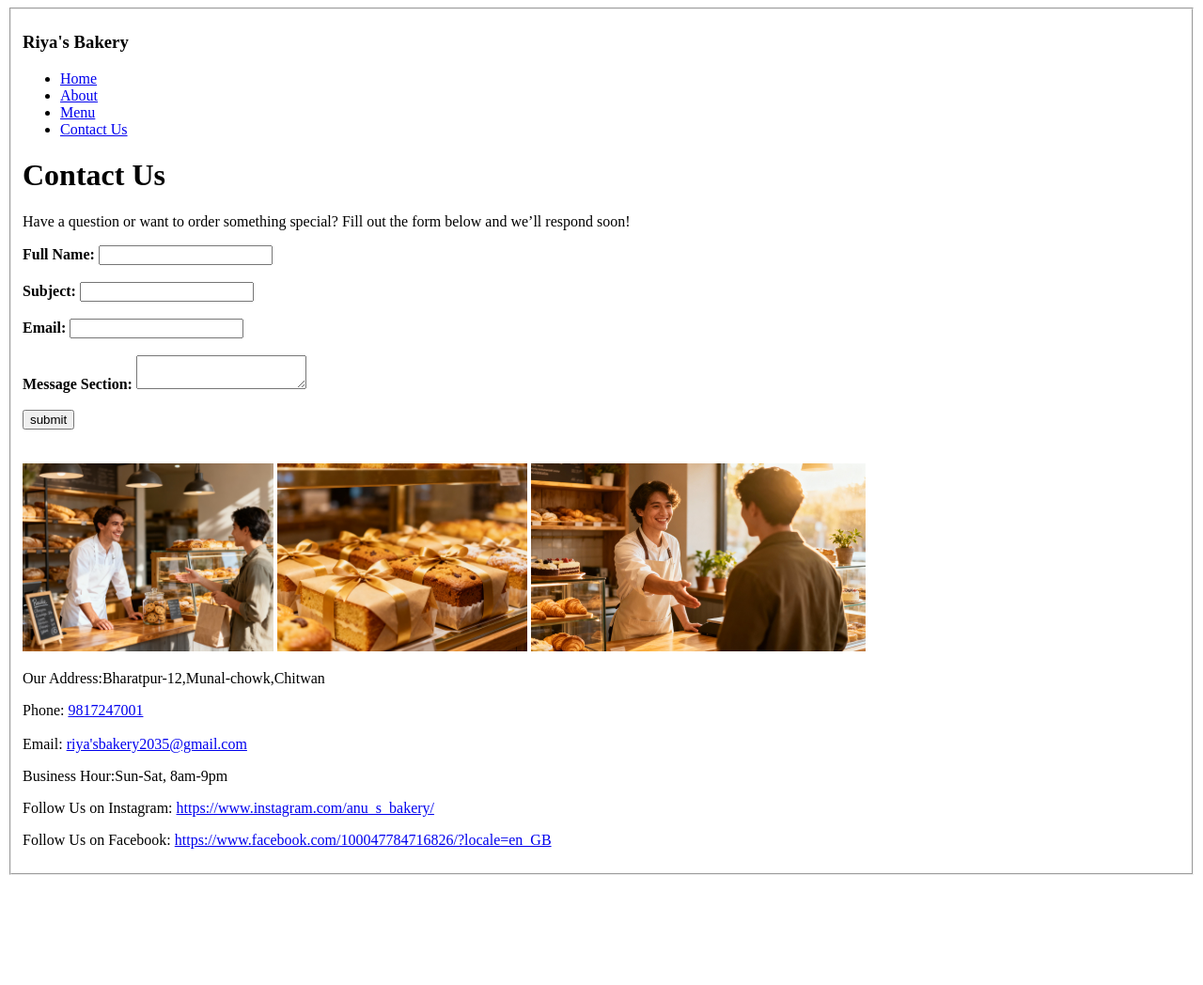
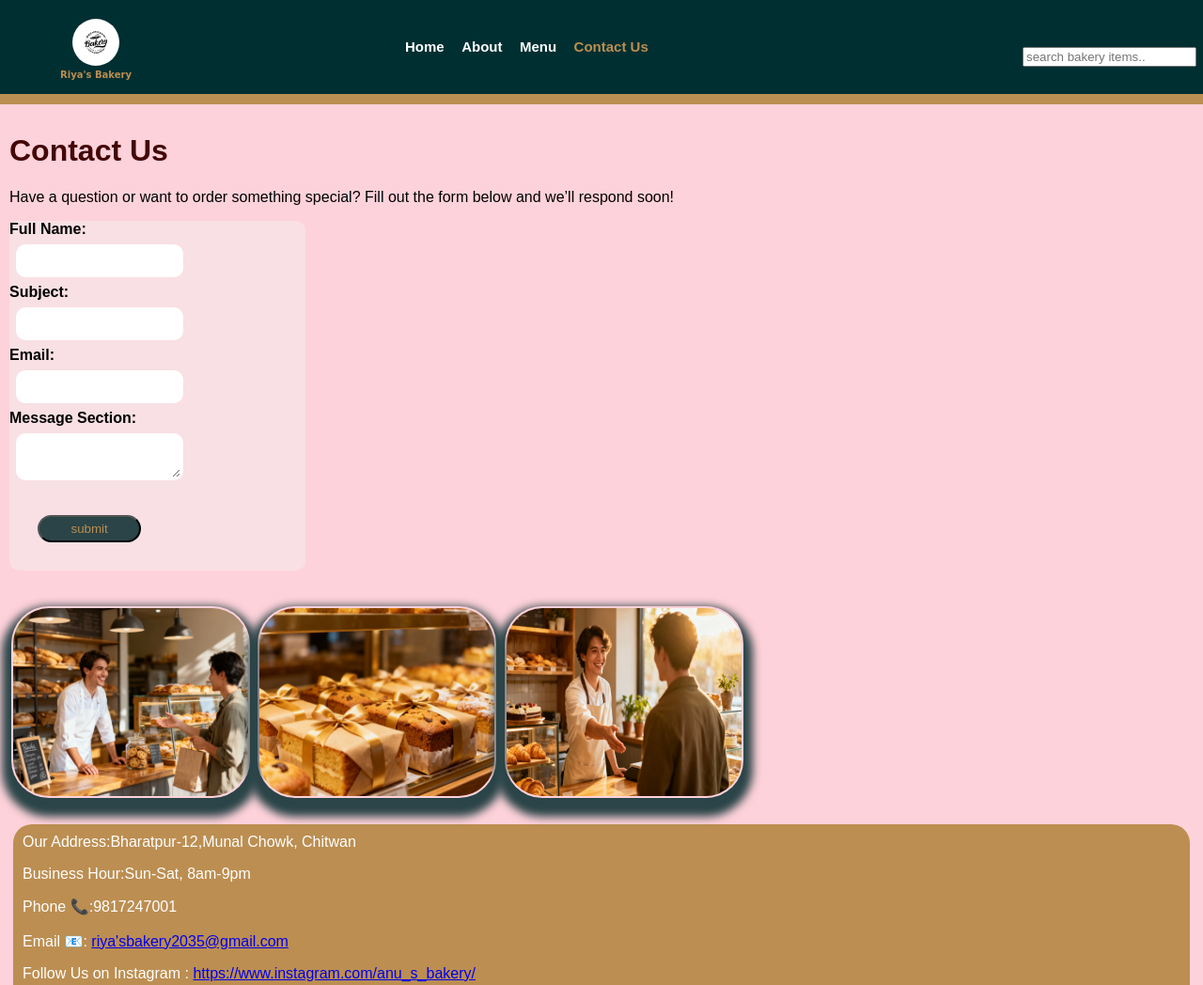
Before and after one commit to Riya629/Riya-Bakery, a plain HTML site: page Contact.html in a window 1280 px wide. Shown: the top 1048 px of the page at 94% size. Before the commit the page ends 939 px from the top, so only its background shows below. Drawn offline with Linux system fonts and the light colour scheme.

Commit message:
implementation of the background

```diff
--- a/Contact.html
+++ b/Contact.html
@@ -5,57 +5,89 @@
     <meta charset="UTF-8">
     <meta name="viewport" content="width=device-width, initial-scale=1.0">
     <title>Riya's Bakery Contact</title>
+    <link rel="stylesheet" href="css/style.css">
 </head>
 
-<body>
+<body class="contact">
+<div class="box">
+    <header class="head">
+                <!--left box for logo-->
+                <div class="left">
+                    <img src="images/logo1.avif" alt="logo">
+                     <div class="logoname"><b>Riya's Bakery</b></div>
+                </div>
 
-    <fieldset>
-        <section><h3>Riya's Bakery</h3></section>
-        <nav>
-            <ul>
-                <li><a href="index.html">Home</a></li>
-                <li><a href="about.html">About </a></li>
-                <li> <a href="menu.html">Menu</a></li>
-                <li><a href="contact.html">Contact Us</a></li>
-            </ul>
-        </nav>
+       <!--mid box for navbar-->
+            <div class="center">
+                <nav>
+                <ul class="navbar">
+                    <li><a href="index.html"><b>Home</b></a></li>
+                    <li><a href="about.html"><b>About</b> </a></li>
+                    <li> <a href="menu.html"><b>Menu</b></a></li>
+                    <li><a href="contact.html" class="active"><b>Contact Us</b> </a></li>
+                </ul>
+            </nav>
+        </div>
+        <!--right box for search-->
+        <div class="right">
+           <form>
+            <input type="search" id="search" name="search" placeholder="search bakery items..">
+           </form>
+        </div>
+        </header class=head>
+        <div class="midhead">
+
+        </div>
+        <main class="mainbody">
         <h1>Contact Us</h1>
 
         <p>
         Have a question or want to order something special? Fill out the form below and we’ll respond soon!
         </p>
-        <form method="post">
+        <form method="post" class="form2">
+            <div class="fillup">
             <label for="name"><b>Full Name:</b></label>
-            <input type="text" name="username" id="username"> <br><br>
+            <input type="text" name="username" id="username">
             <label for="subject"><b>Subject:</b></label>
-            <input type="text" name="subject" id="subject"><br><br>
+            <input type="text" name="subject" id="subject">
             <label for="email"><b>Email:</b></label>
-            <input type="email" name="email" id="email"><br><br>
+            <input type="email" name="email" id="email">
             <label for="message"><b> Message Section:</b></label>
-            <textarea name="message" id="message" rows="2" ></textarea><br><br>
+            <textarea name="message" id="message" rows="2" ></textarea>
+            </div>
+
             <input type="submit" value="submit">
+
              </form>
 
         <br>
         <br>
-        <img src="images/contact1.png" alt="random" height="200">
-        <img src="images/packed.png" alt="random" height="200">
-        <img src="images/services.png" alt="random" height="200">
-        <p>Our Address:Bharatpur-12,Munal-chowk,Chitwan</p>
-        <label for="phone">Phone:</label>
-        <a href="tel:9817247001">9817247001</a><br><br>
-        <label for="email">Email:</label>
+        <div class="image">
+        <img src="images/contact1.png" alt="random">
+        <img src="images/packed.png" alt="random">
+        <img src="images/services.png" alt="random">
+        </div>
+        </main>
+
+        <footer>
+            <div class="info">
+        <label for="address">Our Address:Bharatpur-12,Munal Chowk, Chitwan</label>
+         <p>Business Hour:Sun-Sat, 8am-9pm</p>
+        <label for="phone">Phone 📞:9817247001</label> <br> <br>
+
+        <label for="email">Email 📧:</label>
         <a href="mailto:riya'sbakery2035@gmal.com">riya'sbakery2035@gmail.com</a>
- <p>Business Hour:Sun-Sat, 8am-9pm</p>
+
 <p>
-    Follow Us on Instagram: <a href="https://www.instagram.com/anu_s_bakery/">https://www.instagram.com/anu_s_bakery/</a>
+    Follow Us on Instagram : <a href="https://www.instagram.com/anu_s_bakery/">https://www.instagram.com/anu_s_bakery/</a>
 
 </p>
 <p>
     Follow Us on Facebook: <a href="https://www.facebook.com/100047784716826/?locale=en_GB">https://www.facebook.com/100047784716826/?locale=en_GB</a>
 </p>
-
-    </fieldset>
+   </footer>
+   </div>
+   </div>
 </body>
 
 </html>
--- /dev/null
+++ b/css/style.css
@@ -0,0 +1,283 @@
+/*Home page*/
+body.home {
+    margin: 0px;
+    padding: 0px;
+    height: auto;
+    width: auto;
+    font-family: arial, verdana;
+    background: url(../images/background1.avif);
+    background-repeat: no-repeat;
+    background-position: top right;
+    background-color: rgb(255, 199, 209);
+    background-size:500px;
+
+}
+
+/*About US page*/
+body.aboutus {
+    margin: 0px;
+    padding: 0px;
+    height:auto;
+    width:auto;
+    font-family: arial, verdana;
+    background: url(../images/aboutback.avif);
+    background-repeat: no-repeat;
+     background-color: rgb(254, 210, 218);
+    background-size:700px;
+    background-position:top right;
+
+}
+
+/*Menu page*/
+body.menu {
+    margin: 0px;
+    padding: 0px;
+    height: auto;
+    width: auto;
+    font-family: arial, verdana;
+  background: linear-gradient(to right, #fde2e4, #fadadd);
+
+}
+
+/*Contact page*/
+body.contact {
+    margin: 0px;
+    padding: 0px;
+    height: auto;
+    width: auto;
+    font-family: arial, verdana;
+    background-color: rgb(254, 210, 218);
+
+}
+
+/*navbar, logo and search bar*/
+header {
+    padding-top: 100px;
+}
+
+/*navbar background-color*/
+.head {
+    background-color:rgb(0 47 49);
+}
+/*CSS for navbar elements*/
+.navbar li a {
+    text-decoration: none;
+    padding: 5px;
+    margin: 2px;
+    font-size: 15px;
+    color: white;
+
+}
+
+.navbar li {
+    display: inline-block;
+
+}
+
+.navbar li a:hover {
+    color: rgb(188, 142, 81);
+    text-decoration: underline;
+}
+
+.navbar a.active {
+
+   color: rgb(188, 142, 81);
+
+}
+/*logo place*/
+.left {
+    position: absolute;
+    width: 200px;
+    top: 20px;
+    text-align: center;
+    left: 2px;
+}
+/*navbar place*/
+.center {
+    position: absolute;
+    left: 30%;
+    top: 25px;
+    width: 650px;
+}
+
+/*search bar place*/
+.right {
+    position: absolute;
+    right: 20px;
+    left: 85%;
+    right: 20px;
+    top: 50px;
+
+}
+
+/*logo image*/
+.left img {
+    height: 50px;
+    width: 50px;
+    border-radius: 50%;
+}
+/*Logo name*/
+.logoname {
+    font-family: cursive;
+    font-size: 10px;
+    color:rgb(188, 142, 81);
+}
+
+.indexmainbody {
+    margin: 2px;
+    padding: 2px;
+}
+
+/*.mainimg img {
+    padding: 2px;
+    margin: 2px;
+}*/
+
+/*for index and contact*/
+footer {
+    margin: 2px;
+    padding: 2px;
+}
+
+.aboutpara {
+    width: 50%;
+    justify-content: left;
+    text-align: justify;
+    color: black;
+
+}
+
+.aboutmain {
+    padding: 2px;
+    margin: 2px;
+}
+
+.aboutus h1 {
+    color: rgb(71, 11, 11);
+}
+
+/* CSS for all page images except menu*/
+.image img {
+    height: 200px;
+    margin: 2px;
+    padding: 2px;
+    width:250px;
+}
+
+img:hover {
+    transform: scale(1.05);
+}
+
+.image img {
+    box-shadow: 0px 10px 10px 10px rgb(42, 68, 71);
+    border-radius: 40px;
+}
+
+/*Css for Menu page*/
+/*#cakes {
+    display: grid;
+    gap: 10px;
+    grid-template-columns: 1fr 1fr 1fr;
+}*/
+
+/*.items img {
+    width: 200px;
+    height: 200px;
+}*/
+/*Menu container*/
+.container {
+    padding: 20px;
+}
+
+/*.items {
+    padding: 10px;
+    margin: 10px;
+}*/
+
+.menu h1 {
+    text-align: center;
+    color: rgb(71, 11, 11);
+}
+
+/*#breads {
+    display: grid;
+    grid-template-columns: 1fr 1fr 1fr;
+    gap: 10px;
+}
+
+#pastries {
+    display: grid;
+    grid-template-columns: 1fr 1fr 1fr;
+    gap: 20px;
+}*/
+/* CSS for Menu items name*/
+.container li {
+    font-size: 20px;
+    color: rgb(188, 142, 81);
+    margin: 2px;
+    padding: 2px;
+}
+
+h3:hover {
+    color: rgb(214, 34, 133);
+}
+
+/*CSS for Contact page*/
+.contact h1 {
+    color: rgb(68, 5, 5);
+}
+
+.contact main {
+    margin: 5px;
+    padding: 5px;
+}
+/*CSS fro contact page form for info*/
+.form2 {
+    width: 25%;
+    background-color: rgb(248, 224, 228);
+    height: 30%;
+    border-radius: 10px;
+}
+
+.fillup input,
+textarea {
+    display: block;
+    margin: 7px;
+    padding: 7px;
+    width: 50%;
+    border: solid white;
+    border-radius: 10px;
+}
+
+input[type=submit] {
+    width: 35%;
+    padding: 5px;
+    margin: 30px;
+    border-radius: 50px;
+    background-color: rgb(42, 68, 71);
+    color:rgb(188, 142, 81);
+}
+/*CSS for mid line goldern line*/
+.midhead{
+    padding:5px;
+    width:auto;
+    height:1px;
+    background-color:rgb(188, 142, 81);
+}
+
+/* CSS for contact page contact info*/
+.info{
+   background-color:rgb(188, 142, 81);
+  border-top-right-radius:20px;
+   border-top-left-radius:20px;
+  width:auto;
+  height:100%;
+  padding:10px;
+  margin:10px;
+  color:white;
+}
+
+.aboutmain img{
+    display:block;
+}
+/* CSS for Responsive page*/
```
Also changed, not shown: About.html (+44 -25 lines), Menu.html (+102 -32 lines), index.html (+49 -27 lines), images/aboutback.avif (added), images/background.jpg (added), images/background1.avif (added), images/background4.avif (added), images/logo.jpg (added), images/logo1.avif (added).
